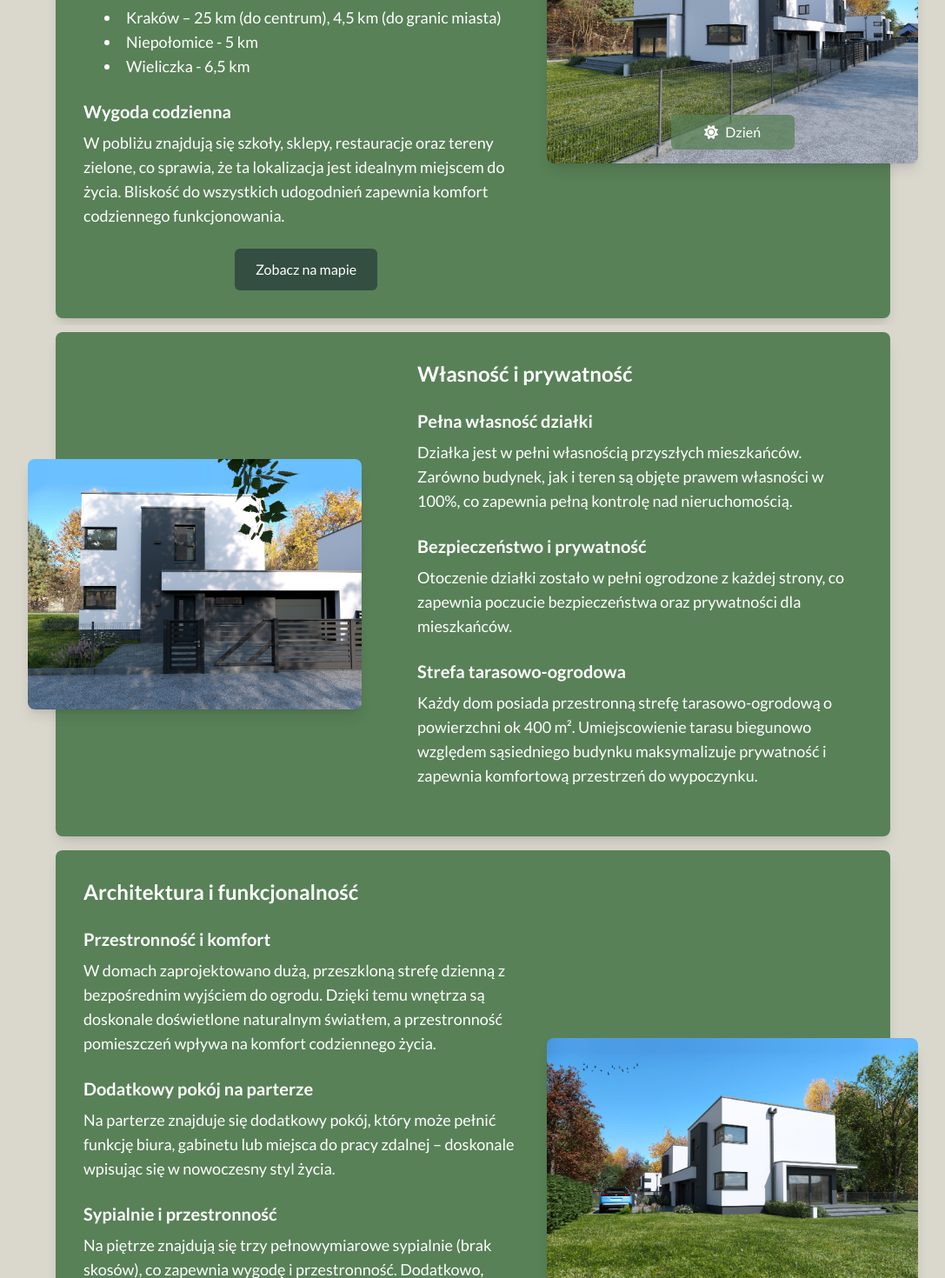
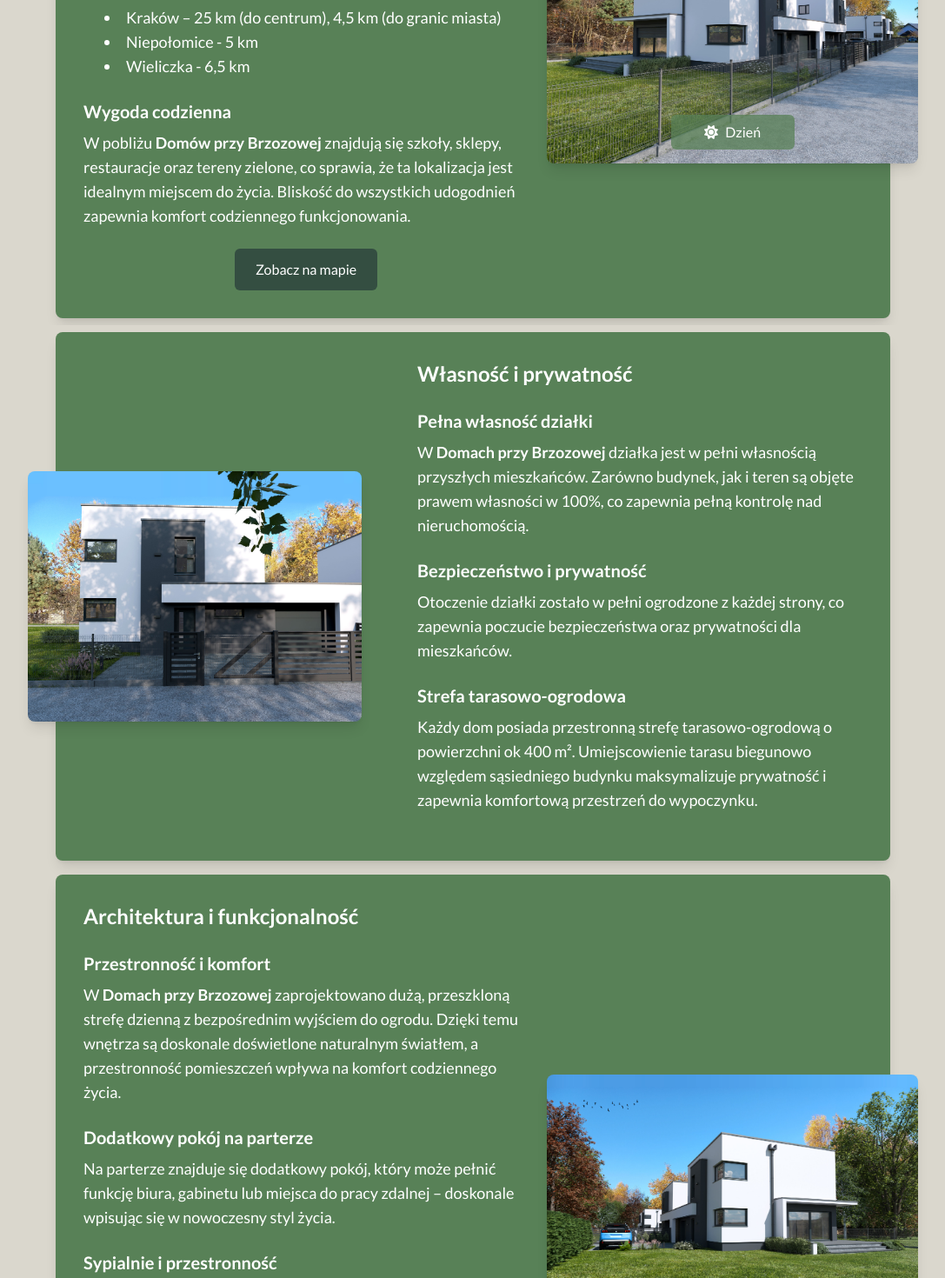
Before and after one commit to damiankaniewski/czarnochowice-website, a Next.js app: page / in a window 1280 px wide. Shown: the part 1226-2696 px from the top of the page at 87% size, without its empty margins (96-1183 px from the left). Built offline with nearby package versions, Linux system fonts and the light colour scheme; no server answers; a web font is replaced by a local one.

Commit message:
fix: corrected text

```diff
--- a/src/components/Investment.tsx
+++ b/src/components/Investment.tsx
@@ -50,7 +50,7 @@ export default function Investment() {
               Lokalizacja inwestycji
             </h2>
             <p className="text-base sm:text-lg mb-4 sm:mb-6">
-              Inwestycja <strong>Domy przy brzozowej</strong> położona jest w
+              Inwestycja <strong>Domy przy Brzozowej</strong> położona jest w
               doskonałej lokalizacji, zapewniając szybki dostęp do głównych
               punktów Krakowa i okolicznych miast. Zjazd z autostrady A4 w
               odległości 1,2 km sprawia, że podróże są wygodne, a przystanek MPK
@@ -72,10 +72,11 @@ export default function Investment() {
                 Wygoda codzienna
               </h3>
               <p className="text-base sm:text-lg">
-                W pobliżu znajdują się szkoły, sklepy, restauracje oraz tereny
-                zielone, co sprawia, że ta lokalizacja jest idealnym miejscem do
-                życia. Bliskość do wszystkich udogodnień zapewnia komfort
-                codziennego funkcjonowania.
+                W pobliżu <strong>Domów przy Brzozowej</strong> znajdują się
+                szkoły, sklepy, restauracje oraz tereny zielone, co sprawia, że
+                ta lokalizacja jest idealnym miejscem do życia. Bliskość do
+                wszystkich udogodnień zapewnia komfort codziennego
+                funkcjonowania.
               </p>
             </div>
             <div className="flex justify-center">
@@ -154,9 +155,10 @@ export default function Investment() {
                 Pełna własność działki
               </h3>
               <p className="text-base sm:text-lg ">
-                Działka jest w pełni własnością przyszłych mieszkańców. Zarówno
-                budynek, jak i teren są objęte prawem własności w 100%, co
-                zapewnia pełną kontrolę nad nieruchomością.
+                W <strong>Domach przy Brzozowej</strong> działka jest w pełni
+                własnością przyszłych mieszkańców. Zarówno budynek, jak i teren
+                są objęte prawem własności w 100%, co zapewnia pełną kontrolę
+                nad nieruchomością.
               </p>
             </div>
 
@@ -210,10 +212,11 @@ export default function Investment() {
                 Przestronność i komfort
               </h3>
               <p className="text-base sm:text-lg">
-                W domach zaprojektowano dużą, przeszkloną strefę dzienną z
-                bezpośrednim wyjściem do ogrodu. Dzięki temu wnętrza są
-                doskonale doświetlone naturalnym światłem, a przestronność
-                pomieszczeń wpływa na komfort codziennego życia.
+                W <strong>Domach przy Brzozowej</strong> zaprojektowano dużą,
+                przeszkloną strefę dzienną z&nbsp;bezpośrednim wyjściem do
+                ogrodu. Dzięki temu wnętrza są doskonale doświetlone naturalnym
+                światłem, a przestronność pomieszczeń wpływa na komfort
+                codziennego życia.
               </p>
             </div>
 
@@ -234,9 +237,9 @@ export default function Investment() {
               </h3>
               <p className="text-base sm:text-lg">
                 Na piętrze znajdują się trzy pełnowymiarowe sypialnie (brak
-                skosów), co zapewnia wygodę i przestronność. Dodatkowo, znajduje
-                się tam również przestronna łazienka, która zwiększa komfort
-                użytkowania.
+                skosów), co zapewnia wygodę i&nbsp;przestronność. Dodatkowo,
+                znajduje się tam również przestronna łazienka, która zwiększa
+                komfort użytkowania.
               </p>
             </div>
 
```
